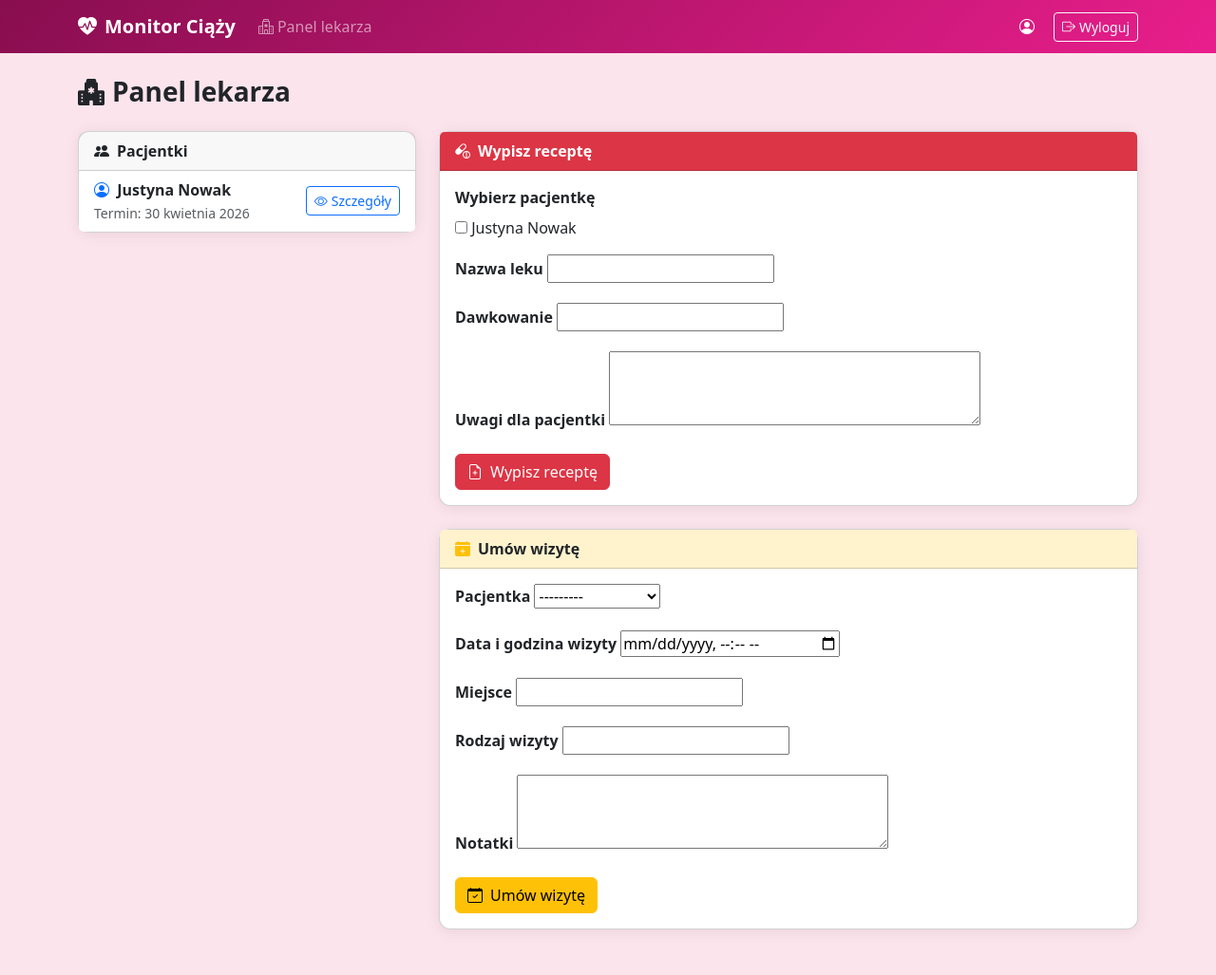
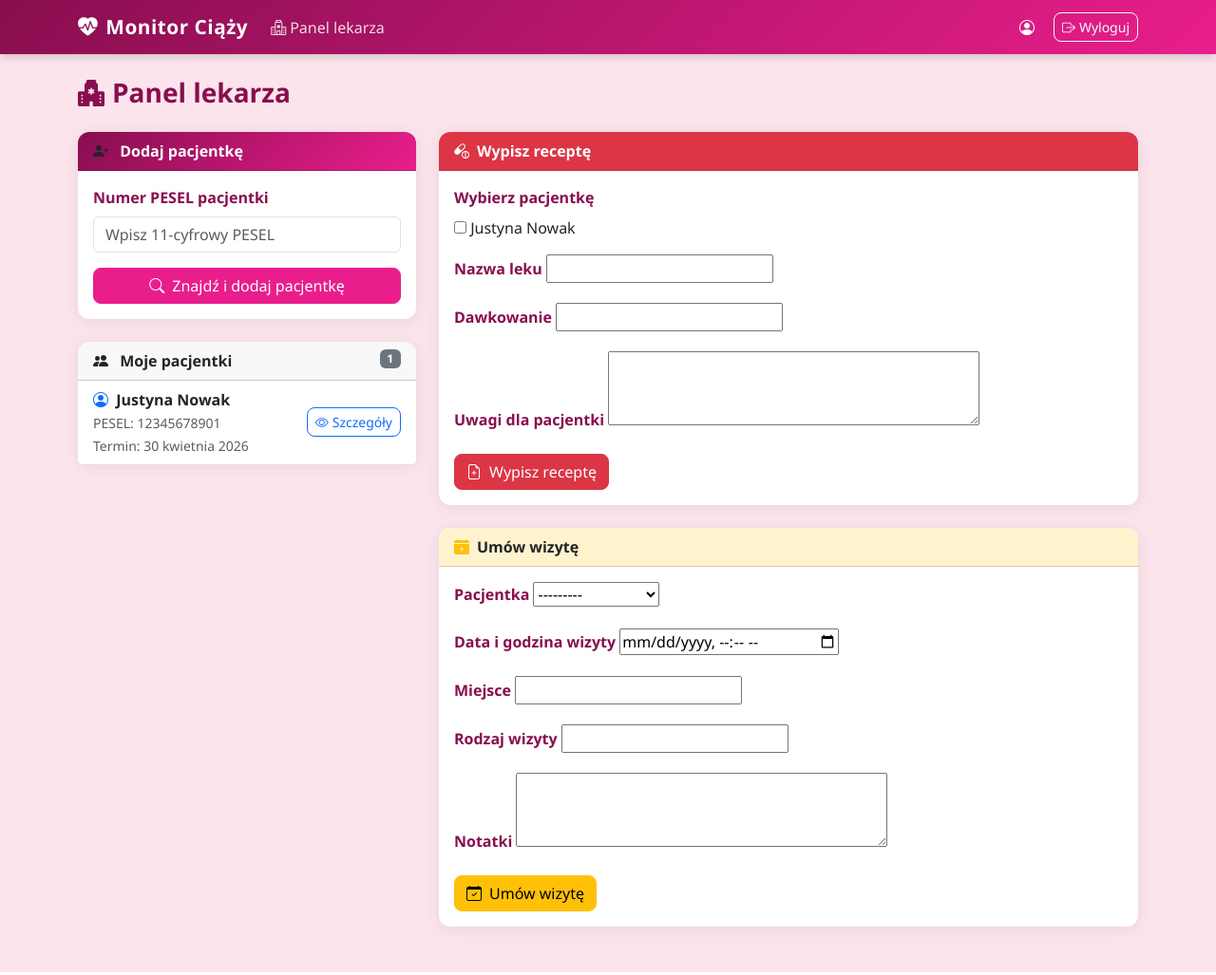
Before and after one commit to Agnes-pix/ciaza_monitor, a Django app: page /lekarz/ in a window 1280 px wide. Shown: the whole page at 95% size. Run offline with Django 5.2, Linux system fonts and the light colour scheme; a user stored in the database is signed in; data comes from the database, SQL or seed files in the repository; both versions use the stored data as it was after the commit; some libraries are stand-ins or nearby versions.

Commit message:
został dodany pesel dla pacjentki i teraz lekarz moze dodać pacjentki do siebie po numerze pesel

```diff
--- a/monitor/admin.py
+++ b/monitor/admin.py
@@ -1,5 +1,5 @@
 from django.contrib import admin
-from .models import Pacjentka, Pomiar, WizytaLekarska, Recepta, Lekarz
+from .models import Pacjentka, Pomiar, WizytaLekarska, Recepta, Lekarz, PacjentkaLekarza
 
 
 admin.site.register(Lekarz)
@@ -7,3 +7,4 @@ admin.site.register(Pacjentka)
 admin.site.register(Pomiar)
 admin.site.register(WizytaLekarska)
 admin.site.register(Recepta)
+admin.site.register(PacjentkaLekarza)
--- a/monitor/forms.py
+++ b/monitor/forms.py
@@ -2,7 +2,7 @@ from django import forms
 from django.contrib.auth.models import User
 from django.contrib.auth.forms import UserCreationForm
 from .models import Pacjentka, Pomiar, WizytaLekarska, Recepta, Lekarz
-
+from .models import Pacjentka, Pomiar, WizytaLekarska, Recepta, Lekarz, PacjentkaLekarza
 
 class FormularzRejestracji(UserCreationForm):
     email = forms.EmailField(required=True, label='Email')
@@ -137,3 +137,57 @@ class FormularzWizytyLekarza(forms.ModelForm):
             'specjalizacja': 'Rodzaj wizyty',
             'notatki': 'Notatki',
         }
+
+class FormularzDanePacjentki(forms.ModelForm):
+    class Meta:
+        model = Pacjentka
+        fields = ['pesel', 'data_urodzenia', 'przewidywana_data_porodu', 'telefon']
+        widgets = {
+            'pesel': forms.TextInput(attrs={
+                'placeholder': 'Wpisz 11-cyfrowy PESEL',
+                'maxlength': '11',
+                'minlength': '11',
+            }),
+            'data_urodzenia': forms.DateInput(attrs={'type': 'date'}),
+            'przewidywana_data_porodu': forms.DateInput(attrs={'type': 'date'}),
+        }
+        labels = {
+            'pesel': 'Numer PESEL',
+            'data_urodzenia': 'Data urodzenia',
+            'przewidywana_data_porodu': 'Przewidywana data porodu',
+            'telefon': 'Numer telefonu',
+        }
+
+    # Walidacja PESEL – sprawdzamy czy ma 11 cyfr
+    def clean_pesel(self):
+        pesel = self.cleaned_data.get('pesel')
+        # isdigit() = sprawdź czy wszystkie znaki to cyfry
+        if not pesel.isdigit():
+            raise forms.ValidationError('PESEL może zawierać tylko cyfry!')
+        if len(pesel) != 11:
+            raise forms.ValidationError('PESEL musi mieć dokładnie 11 cyfr!')
+        return pesel
+
+
+# ================================================================
+# FORMULARZ – Dodawanie pacjentki przez lekarza po PESEL
+# ================================================================
+class FormularzDodajPacjentkePesel(forms.Form):
+    pesel = forms.CharField(
+        max_length=11,
+        min_length=11,
+        label='Numer PESEL pacjentki',
+        widget=forms.TextInput(attrs={
+            'class': 'form-control',
+            'placeholder': 'Wpisz 11-cyfrowy PESEL',
+            'maxlength': '11',
+        })
+    )
+
+    def clean_pesel(self):
+        pesel = self.cleaned_data.get('pesel')
+        if not pesel.isdigit():
+            raise forms.ValidationError('PESEL może zawierać tylko cyfry!')
+        if len(pesel) != 11:
+            raise forms.ValidationError('PESEL musi mieć dokładnie 11 cyfr!')
+        return pesel
--- /dev/null
+++ b/monitor/static/monitor/css/style.css
@@ -0,0 +1,214 @@
+/* ================================================
+   STYLE.CSS – główny plik stylów aplikacji
+   Cała kolorystyka i stylizacja w jednym miejscu
+   ================================================ */
+
+/* ── Kolory główne aplikacji ─────────────────── */
+:root {
+    --kolor-glowny: #880e4f;       /* ciemny różowy – główny kolor */
+    --kolor-akcent: #e91e8c;       /* jasny różowy – przyciski */
+    --kolor-ciemny: #560027;       /* bardzo ciemny – hover */
+    --kolor-jasny: #fce4ec;        /* bardzo jasny – tło */
+    --kolor-sredni: #f48fb1;       /* średni różowy */
+    --kolor-tekst: #333333;        /* kolor tekstu */
+    --kolor-szary: #6c757d;        /* szary – tekst drugorzędny */
+    --cien-karta: 0 2px 15px rgba(0,0,0,0.08);  /* cień kart */
+    --zaokraglenie: 12px;          /* zaokrąglenie rogów */
+}
+
+/* ── Tło strony ──────────────────────────────── */
+body {
+    background-color: var(--kolor-jasny);
+    color: var(--kolor-tekst);
+    font-family: 'Segoe UI', Arial, sans-serif;
+}
+
+/* ── Nawigacja ───────────────────────────────── */
+.navbar-glowna {
+    background: linear-gradient(
+        135deg,
+        var(--kolor-glowny),
+        var(--kolor-akcent)
+    ) !important;
+    box-shadow: 0 2px 10px rgba(0,0,0,0.2);
+}
+
+.navbar-glowna .navbar-brand {
+    font-size: 1.3rem;
+    font-weight: 700;
+    letter-spacing: 0.5px;
+}
+
+.navbar-glowna .nav-link {
+    color: rgba(255,255,255,0.85) !important;
+    transition: color 0.2s ease;
+}
+
+.navbar-glowna .nav-link:hover,
+.navbar-glowna .nav-link.active {
+    color: white !important;
+    font-weight: 600;
+}
+
+/* ── Karty ───────────────────────────────────── */
+.card {
+    border: none !important;
+    border-radius: var(--zaokraglenie) !important;
+    box-shadow: var(--cien-karta);
+    /* transition = animacja przy najechaniu */
+    transition: box-shadow 0.2s ease, transform 0.2s ease;
+}
+
+.card:hover {
+    box-shadow: 0 4px 25px rgba(0,0,0,0.15);
+    transform: translateY(-2px);  /* karta unosi się o 2px */
+}
+
+.card-header {
+    border-radius: var(--zaokraglenie) var(--zaokraglenie) 0 0 !important;
+    font-weight: 600;
+}
+
+/* ── Przyciski ───────────────────────────────── */
+
+/* Główny przycisk różowy */
+.btn-rozowy {
+    background-color: var(--kolor-akcent);
+    border-color: var(--kolor-akcent);
+    color: white;
+    border-radius: 8px;
+    transition: background-color 0.2s ease, border-color 0.2s ease;
+}
+
+.btn-rozowy:hover {
+    background-color: var(--kolor-glowny);
+    border-color: var(--kolor-glowny);
+    color: white;
+}
+
+.btn-rozowy:focus {
+    box-shadow: 0 0 0 0.2rem rgba(233, 30, 140, 0.3);
+}
+
+/* Wszystkie przyciski – delikatne zaokrąglenie */
+.btn {
+    border-radius: 8px !important;
+}
+
+/* ── Formularze ──────────────────────────────── */
+
+/* Pola input i select – różowe obramowanie przy focus */
+.form-control:focus,
+.form-select:focus {
+    border-color: var(--kolor-akcent);
+    box-shadow: 0 0 0 0.2rem rgba(233, 30, 140, 0.15);
+}
+
+.form-label {
+    color: var(--kolor-glowny);
+    font-weight: 600;
+}
+
+/* ── Tabele ──────────────────────────────────── */
+.table thead th {
+    background-color: var(--kolor-jasny);
+    color: var(--kolor-glowny);
+    font-weight: 600;
+    border-bottom: 2px solid var(--kolor-sredni);
+}
+
+.table tbody tr:hover {
+    background-color: rgba(252, 228, 236, 0.5);
+}
+
+/* Co drugi wiersz tabeli – delikatne tło */
+.table tbody tr:nth-child(even) {
+    background-color: rgba(252, 228, 236, 0.3);
+}
+
+/* ── Licznik dni do porodu ───────────────────── */
+.licznik-porodu {
+    font-size: 5rem;
+    font-weight: 900;
+    color: var(--kolor-akcent);
+    line-height: 1;
+    text-shadow: 2px 2px 4px rgba(233, 30, 140, 0.2);
+}
+
+/* ── Odznaki (badge) ─────────────────────────── */
+.badge-zaplanowana {
+    background-color: #fff3cd;
+    color: #856404;
+    border: 1px solid #ffc107;
+}
+
+.badge-odbyta {
+    background-color: #d1e7dd;
+    color: #0a3622;
+    border: 1px solid #198754;
+}
+
+/* ── Lista grup (list-group) ─────────────────── */
+.list-group-item {
+    border-left: none;
+    border-right: none;
+    transition: background-color 0.15s ease;
+}
+
+.list-group-item:hover {
+    background-color: var(--kolor-jasny);
+}
+
+/* ── Strona logowania i rejestracji ──────────── */
+.karta-logowania {
+    max-width: 400px;
+    margin: 50px auto;
+}
+
+.karta-logowania .card-body {
+    padding: 2.5rem;
+}
+
+.logo-ikona {
+    font-size: 3rem;
+    color: var(--kolor-akcent);
+}
+
+/* ── Nagłówki stron ──────────────────────────── */
+h1, h2, h3 {
+    color: var(--kolor-glowny);
+}
+
+/* ── Linki ───────────────────────────────────── */
+a {
+    color: var(--kolor-akcent);
+    text-decoration: none;
+    transition: color 0.2s ease;
+}
+
+a:hover {
+    color: var(--kolor-glowny);
+}
+
+/* ── Panel lekarza – lista pacjentek ─────────── */
+.pacjentka-item {
+    cursor: pointer;
+    transition: background-color 0.15s ease;
+}
+
+.pacjentka-item:hover {
+    background-color: var(--kolor-jasny);
+}
+
+/* ── Responsywność ───────────────────────────── */
+@media (max-width: 768px) {
+    /* Na telefonie – mniejszy licznik */
+    .licznik-porodu {
+        font-size: 3rem;
+    }
+
+    /* Karty na pełną szerokość */
+    .col-md-4, .col-md-5, .col-md-7 {
+        margin-bottom: 1rem;
+    }
+}
--- a/monitor/templates/monitor/base.html
+++ b/monitor/templates/monitor/base.html
@@ -19,23 +19,18 @@
     <link rel="stylesheet" href="{% static 'monitor/css/bootstrap.min.css' %}">
     <link rel="stylesheet" href="{% static 'monitor/css/bootstrap-icons.min.css' %}">
 
-    <style>
-        /* Własne style nadpisujące Bootstrap */
-        :root {
-            --kolor-glowny: #880e4f;
-            --kolor-jasny: #fce4ec;
-        }
-        body { background-color: #fce4ec; }
-        .navbar { background: linear-gradient(135deg, #880e4f, #e91e8c) !important; }
-        .card { border-radius: 12px; box-shadow: 0 2px 15px rgba(0,0,0,0.08); }
-        .btn-rozowy { background-color: #e91e8c; border-color: #e91e8c; color: white; }
-        .btn-rozowy:hover { background-color: #880e4f; border-color: #880e4f; color: white; }
-    </style>
+
+    <link rel="stylesheet" href="{% static 'monitor/css/bootstrap.min.css' %}">
+    <link rel="stylesheet" href="{% static 'monitor/css/bootstrap-icons.min.css' %}">
+
+    <!-- Nasz własny plik stylów – ładowany po Bootstrap -->
+    <!-- Dzięki temu możemy nadpisywać style Bootstrap -->
+    <link rel="stylesheet" href="{% static 'monitor/css/style.css' %}">
 </head>
 <body>
 
 {% if user.is_authenticated %}
-<nav class="navbar navbar-expand-lg navbar-dark mb-4">
+<nav class="navbar navbar-expand-lg navbar-dark navbar-glowna mb-4">
     <div class="container">
         <span class="navbar-brand fw-bold">
             <i class="bi bi-heart-pulse-fill me-2"></i>Monitor Ciąży
--- a/monitor/templates/monitor/panel_lekarza.html
+++ b/monitor/templates/monitor/panel_lekarza.html
@@ -9,28 +9,74 @@
 
 <div class="row">
     <div class="col-md-4">
+
+    <!-- Formularz dodawania pacjentki po PESEL -->
     <div class="card mb-4">
+        <div class="card-header fw-bold"
+             style="background: linear-gradient(135deg, #880e4f, #e91e8c);"
+             class="text-white">
+            <i class="bi bi-person-plus-fill me-2"></i>
+            <span class="text-white">Dodaj pacjentkę</span>
+        </div>
+        <div class="card-body">
+            <form method="POST">
+                {% csrf_token %}
+                <input type="hidden" name="akcja" value="dodaj_pacjentke">
+                {% for pole in f_dodaj_pacjentke %}
+                <div class="mb-3">
+                    <label class="form-label fw-semibold">{{ pole.label }}</label>
+                    {{ pole }}
+                    {% if pole.errors %}
+                        <div class="text-danger small mt-1">
+                            <i class="bi bi-exclamation-circle me-1"></i>
+                            {{ pole.errors }}
+                        </div>
+                    {% endif %}
+                </div>
+                {% endfor %}
+                <button type="submit" class="btn btn-rozowy w-100">
+                    <i class="bi bi-search me-2"></i>Znajdź i dodaj pacjentkę
+                </button>
+            </form>
+
+            {% if komunikat %}
+                <div class="alert alert-info mt-3">
+                    <i class="bi bi-info-circle me-1"></i>{{ komunikat }}
+                </div>
+            {% endif %}
+        </div>
+    </div>
+
+    <!-- Lista moich pacjentek -->
+    <div class="card">
         <div class="card-header fw-bold">
-                <i class="bi bi-people-fill me-2"></i>Pacjentki
+            <i class="bi bi-people-fill me-2"></i>
+            Moje pacjentki
+            <span class="badge bg-secondary float-end">
+                {{ pacjentki.count }}
+            </span>
         </div>
         <ul class="list-group list-group-flush">
-                {% for p in pacjentki %}
-                <li class="list-group-item d-flex justify-content-between align-items-center">
+            {% for relacja in pacjentki %}
+            <li class="list-group-item pacjentka-item d-flex justify-content-between align-items-center">
                 <div>
                     <i class="bi bi-person-circle me-1 text-primary"></i>
-                        <strong>{{ p }}</strong><br>
+                    <strong>{{ relacja.pacjentka }}</strong><br>
                     <small class="text-muted">
-                            Termin: {{ p.przewidywana_data_porodu }}
+                        PESEL: {{ relacja.pacjentka.pesel }}<br>
+                        Termin: {{ relacja.pacjentka.przewidywana_data_porodu }}
                     </small>
                 </div>
-                    <a href="{% url 'szczegoly_pacjentki' p.id %}"
+                <a href="{% url 'szczegoly_pacjentki' relacja.pacjentka.id %}"
                    class="btn btn-sm btn-outline-primary">
                     <i class="bi bi-eye me-1"></i>Szczegóły
                 </a>
             </li>
             {% empty %}
-                <li class="list-group-item text-muted text-center">
-                    Brak pacjentek
+            <li class="list-group-item text-muted text-center py-4">
+                <i class="bi bi-person-x d-block mb-2" style="font-size:2rem"></i>
+                Brak pacjentek.<br>
+                <small>Dodaj pacjentkę wpisując jej PESEL powyżej.</small>
             </li>
             {% endfor %}
         </ul>
--- a/monitor/views.py
+++ b/monitor/views.py
@@ -8,6 +8,12 @@ from .forms import (FormularzRejestracji, FormularzDanePacjentki,
                     FormularzRecepty, FormularzWizytyLekarza,
                     FormularzDaneLekarz)
 from .decorators import tylko_pacjentka, tylko_lekarz
+from .models import Pacjentka, Pomiar, WizytaLekarska, Recepta, Lekarz, PacjentkaLekarza
+from .forms import (FormularzRejestracji, FormularzDanePacjentki,
+                    FormularzPomiaru, FormularzWizyty,
+                    FormularzRecepty, FormularzWizytyLekarza,
+                    FormularzDaneLekarz, FormularzDodajPacjentkePesel)
+
 
 def logowanie(request):
     if request.method == 'POST':
@@ -160,7 +166,45 @@ def pomiary(request):
 def panel_lekarza(request):
     if request.method == 'POST':
         akcja = request.POST.get('akcja')
-        if akcja == 'wypisz_recepte':
+
+        # Lekarz dodaje pacjentkę po PESEL
+        if akcja == 'dodaj_pacjentke':
+            f = FormularzDodajPacjentkePesel(request.POST)
+            if f.is_valid():
+                pesel = f.cleaned_data['pesel']
+                try:
+                    # Szukamy pacjentki z tym PESELem w bazie
+                    pacjentka = Pacjentka.objects.get(pesel=pesel)
+                    # get_or_create = dodaj relację jeśli nie istnieje
+                    _, utworzono = PacjentkaLekarza.objects.get_or_create(
+                        lekarz=request.user,
+                        pacjentka=pacjentka
+                    )
+                    if not utworzono:
+                        # Pacjentka już jest na liście
+                        komunikat = 'Ta pacjentka jest już na Twojej liście!'
+                    else:
+                        komunikat = f'Pacjentka {pacjentka} została dodana!'
+                except Pacjentka.DoesNotExist:
+                    # Nie znaleziono pacjentki z tym PESELem
+                    komunikat = 'Nie znaleziono pacjentki z tym numerem PESEL!'
+                    f.add_error('pesel', komunikat)
+
+                return render(request, 'monitor/panel_lekarza.html', {
+                    # Pokazujemy tylko pacjentki tego lekarza
+                    'pacjentki': PacjentkaLekarza.objects.filter(
+                        lekarz=request.user
+                    ),
+                    'f_dodaj_pacjentke': f,
+                    'f_recepta': FormularzRecepty(),
+                    'f_wizyta': FormularzWizytyLekarza(),
+                    'wszystkie_wizyty': WizytaLekarska.objects.filter(
+                        lekarz=request.user
+                    ).order_by('data_wizyty'),
+                    'komunikat': komunikat if 'komunikat' in dir() else None,
+                })
+
+        elif akcja == 'wypisz_recepte':
             f = FormularzRecepty(request.POST)
             if f.is_valid():
                 recepta = f.save(commit=False)
@@ -168,6 +212,7 @@ def panel_lekarza(request):
                 recepta.save()
                 f.save_m2m()
                 return redirect('panel_lekarza')
+
         elif akcja == 'umow_wizyte':
             f = FormularzWizytyLekarza(request.POST)
             if f.is_valid():
@@ -176,18 +221,31 @@ def panel_lekarza(request):
                 wizyta.save()
                 return redirect('panel_lekarza')
 
+    # GET – pobierz tylko pacjentki tego lekarza
+    moje_pacjentki = PacjentkaLekarza.objects.filter(lekarz=request.user)
+
     return render(request, 'monitor/panel_lekarza.html', {
-        'pacjentki': Pacjentka.objects.all(),
+        'pacjentki': moje_pacjentki,
+        'f_dodaj_pacjentke': FormularzDodajPacjentkePesel(),
         'f_recepta': FormularzRecepty(),
         'f_wizyta': FormularzWizytyLekarza(),
-        'wszystkie_wizyty': WizytaLekarska.objects.all().order_by('data_wizyty'),
+        'wszystkie_wizyty': WizytaLekarska.objects.filter(
+            lekarz=request.user
+        ).order_by('data_wizyty'),
     })
 
 
+
 # SZCZEGÓŁY PACJENTKI – dla lekarza
-@tylko_lekarz
 def szczegoly_pacjentki(request, pacjentka_id):
-    pacjentka = get_object_or_404(Pacjentka, id=pacjentka_id)
+    # Sprawdzamy że ta pacjentka należy do tego lekarza
+    relacja = get_object_or_404(
+        PacjentkaLekarza,
+        lekarz=request.user,
+        pacjentka__id=pacjentka_id
+    )
+    pacjentka = relacja.pacjentka
+
     return render(request, 'monitor/szczegoly_pacjentki.html', {
         'pacjentka': pacjentka,
         'pomiary': pacjentka.pomiary.all(),
```
Also changed, not shown: monitor/models.py (+28 -0 lines), db.sqlite3, monitor/migrations/0004_pacjentka_pesel_pacjentkalekarza.py (added), monitor/migrations/0005_alter_pacjentka_pesel.py (added). Lines whose indentation alone changed are shown as unchanged.
